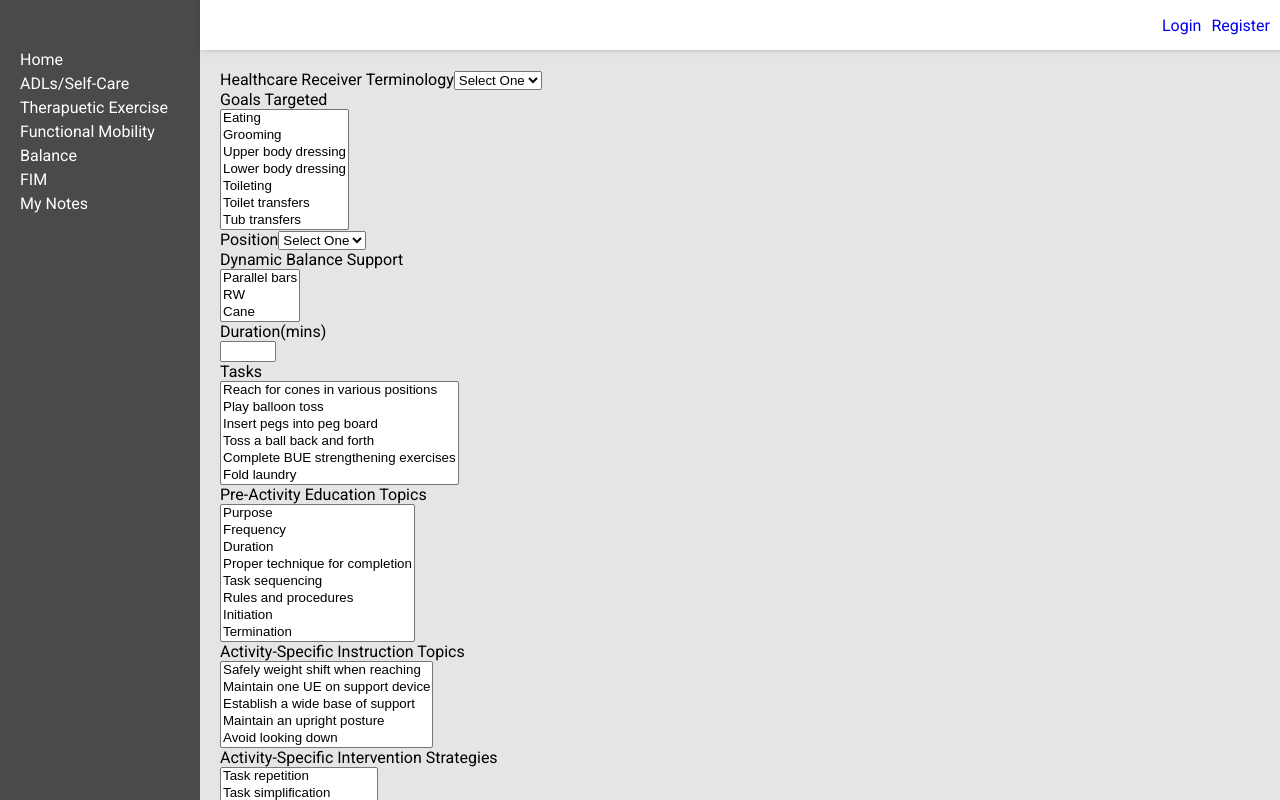
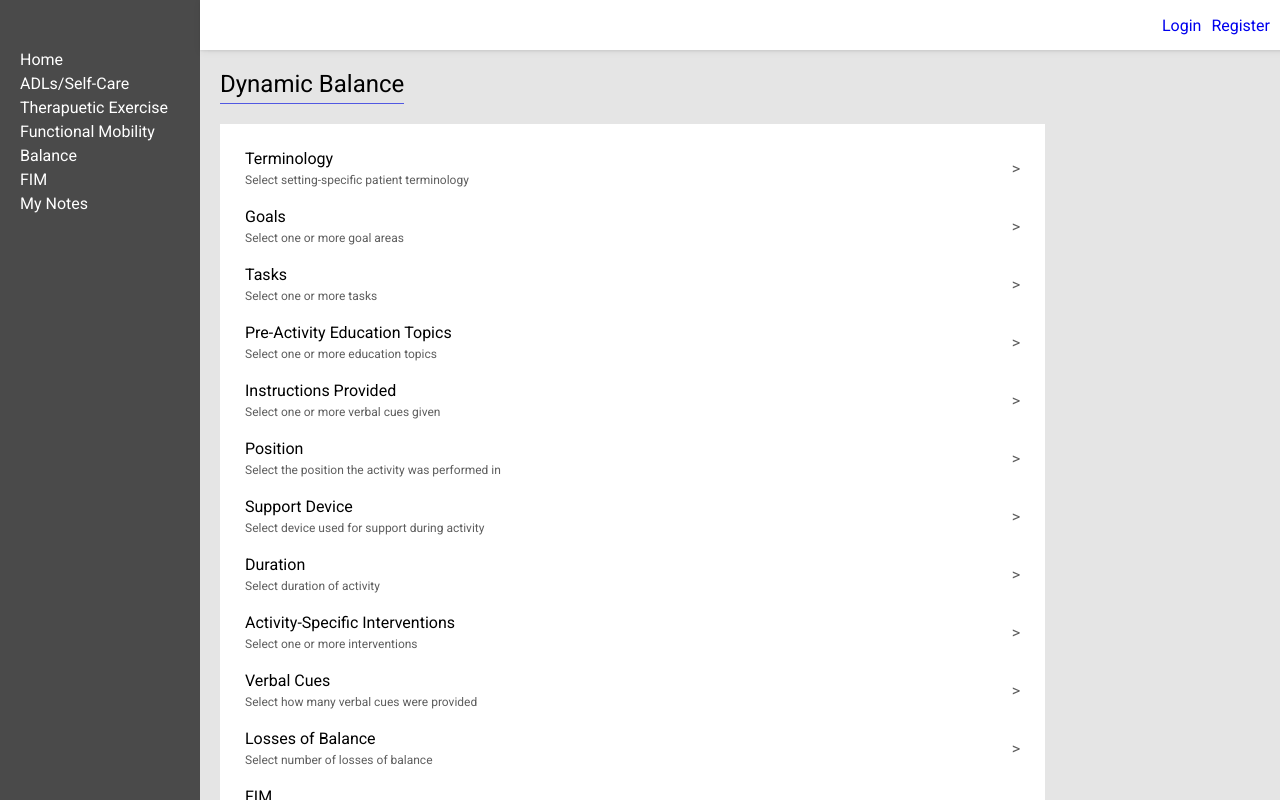
Before and after one commit to adorgan/soap-note, a React (Create React App) app in the folder client/: page /dynamic-balance in a window 1280 px wide. Shown: the top 800 px of the page. Built offline with nearby package versions, Linux system fonts and the light colour scheme.

Commit message:
added dynamic balance

```diff
--- a/client/src/components/Balance/DynamicBalance.js
+++ b/client/src/components/Balance/DynamicBalance.js
@@ -1,100 +1,400 @@
+import { useState, useEffect, useReducer } from "react";
 import SelectInput from "../SelectInput";
 import MultiSelectInput from "../MultiSelectInput";
+import NumberInput from "../NumberInput";
+import postData from "../../utils/postRequest";
+import FormSelect from "../FormSelect";
+import Modal from "../Modal";
+import MultiSelectModal from "../ModalContent/MultiSelectModal";
+import SingleSelectModal from "../ModalContent/SingleSelectModal";
+import NumberInputModal from "../ModalContent/NumberInputModal";
+import capitalizeEveryWord from "../../utils/capitalizeEveryWord";
 import constants from "../../utils/constants";
-import NumberInput from "../NumberInput";
+import SubmitButton from "../SubmitButton";
+import NarrativeBlurb from "../NarrativeBlurb";
 
-export default function DynamicBalance({
-    handleMultiSelectChange,
-    handleSingleSelectChange,
-}) {
+const defaultFormState = {
+  patient: "",
+  goals: [],
+  position: "",
+  support: "",
+  duration: 0,
+  tasks: [],
+  education: [],
+  instruction: [],
+  interventions: [],
+  LOB: 0,
+  fim: "",
+  verbal_cueing: "",
+};
+
+const formReducer = (state, event) => {
+  if (event.reset) {
+    return defaultFormState;
+  }
+  return {
+    ...state,
+    [event.name]: event.value,
+  };
+};
+
+export default function DynamicBalance({ title }) {
+  const [blurb, setBlurb] = useState("");
+  const [formData, setFormData] = useReducer(formReducer, defaultFormState);
+  const [modalContent, setModalContent] = useState("");
+  const [modalVisible, setModalVisible] = useState(false);
+  const [blurbVisible, setBlurbVisible] = useState(false);
+
+  const handleSubmit = (e) => {
+    e.preventDefault();
+    postData("/balance", formData).then((data) => {
+      setBlurb(data);
+      setBlurbVisible(true);
+    });
+  };
+
+  const onClickNext = (modal, name, value, subtitleID, subtitle) => {
+    setModalContent(modal);
+    if (value.constructor === Array) {
+      if (value.length > 0) {
+        let str = value.join(", ");
+        document.getElementById(subtitleID).innerHTML =
+          capitalizeEveryWord(str);
+      } else {
+        document.getElementById(subtitleID).innerHTML = subtitle;
+      }
+    } else {
+      if (value === "0") {
+        document.getElementById(subtitleID).innerHTML = subtitle;
+      } else if (value.length !== 0) {
+        document.getElementById(subtitleID).innerHTML =
+          capitalizeEveryWord(value);
+      } else {
+        document.getElementById(subtitleID).innerHTML = subtitle;
+      }
+    }
+
+    setFormData({
+      name: name,
+      value: value,
+    });
+  };
+
+  const handleModalVisit = (component) => {
+    setModalContent(component);
+    setModalVisible(true);
+  };
+
+  const handleOkModalClick = (name, value, subtitleID, subtitle) => {
+    const modal = document.getElementById("myModal");
+    modal.style.display = "none";
+    setModalVisible(false);
+
+    if (value.constructor === Array) {
+      if (value.length > 0) {
+        let str = value.join(", ");
+        document.getElementById(subtitleID).innerHTML =
+          capitalizeEveryWord(str);
+      } else {
+        document.getElementById(subtitleID).innerHTML = subtitle;
+      }
+    } else {
+      if (value === "0") {
+        document.getElementById(subtitleID).innerHTML = subtitle;
+      } else if (value.length !== 0) {
+        document.getElementById(subtitleID).innerHTML =
+          capitalizeEveryWord(value);
+      } else {
+        document.getElementById(subtitleID).innerHTML = subtitle;
+      }
+    }
+
+    setFormData({
+      name: name,
+      value: value,
+    });
+  };
+
+  useEffect(() => {
+    if (modalVisible) {
+      const modal = document.getElementById("myModal");
+      modal.style.display = "block";
+      window.onclick = function (event) {
+        if (event.target === modal) {
+          modal.style.display = "none";
+          setModalVisible(false);
+        }
+      };
+    }
+  }, [modalVisible]);
+
+  const fimModal = (
+    <SingleSelectModal
+      key={"fim-score"}
+      name={"fim"}
+      title={"FIM"}
+      subtitleID="physical-assistance-subtitle-id"
+      subtitle="Select how much assistance was provided"
+      options={constants.fim_options}
+      onOkayClick={handleOkModalClick}
+      prevSelected={formData.fim}
+      onClickNext={onClickNext}
+    />
+  );
+
+  const lossOfBalanceModal = (
+    <NumberInputModal
+      key="LOB"
+      name="LOB"
+      id="LOB"
+      label="Losses of Balance"
+      min={0}
+      max={10}
+      prevValue={formData.LOB}
+      onOkayClick={handleOkModalClick}
+      subtitle="Select number of losses of balance"
+      subtitleID="lob-subtitle-id"
+      nextModal={fimModal}
+      onClickNext={onClickNext}
+    />
+  );
+  const verbalCuesModal = (
+    <SingleSelectModal
+      key={"verbal-cues-score"}
+      name={"verbal_cueing"}
+      title={"Verbal Cues"}
+      subtitleID="verbal-cues-subtitle-id"
+      subtitle="Select how many verbal cues were provided"
+      options={constants.verbal_cues_options}
+      onOkayClick={handleOkModalClick}
+      prevSelected={formData.verbal_cueing}
+      nextModal={lossOfBalanceModal}
+      onClickNext={onClickNext}
+    />
+  );
+  const interventionsModal = (
+    <MultiSelectModal
+      key={"interventions"}
+      name={"interventions"}
+      title={"Activity-Specific Intervention Strategies"}
+      subtitleID="interventions-subtitle-id"
+      options={constants.dynamic_balance.intervention}
+      onOkayClick={handleOkModalClick}
+      prevSelected={formData.interventions}
+      subtitle="Select one or more interventions"
+      nextModal={verbalCuesModal}
+      onClickNext={onClickNext}
+    />
+  );
+
+  const durationModal = (
+    <NumberInputModal
+      key="duration"
+      name="duration"
+      id="duration"
+      label="Duration"
+      min={0}
+      max={20}
+      prevValue={formData.duration}
+      onOkayClick={handleOkModalClick}
+      subtitle="Select duration of activity"
+      subtitleID="duration-subtitle-id"
+      nextModal={interventionsModal}
+      onClickNext={onClickNext}
+    />
+  );
+  const supportModal = (
+    <SingleSelectModal
+      key={"support-device"}
+      name={"support"}
+      title={"Support Device"}
+      subtitleID="support-device-subtitle-id"
+      subtitle="Select device used for support during activity"
+      options={constants.dynamic_balance.support}
+      onOkayClick={handleOkModalClick}
+      prevSelected={formData.support}
+      nextModal={durationModal}
+      onClickNext={onClickNext}
+    />
+  );
+
+  const positionModal = (
+    <SingleSelectModal
+      key="position"
+      name="position"
+      title="Position"
+      subtitleID="position-subtitle-id"
+      subtitle="Select the position the activity was performed in"
+      options={constants.position}
+      onOkayClick={handleOkModalClick}
+      prevSelected={formData.position}
+      nextModal={supportModal}
+      onClickNext={onClickNext}
+    />
+  );
+
+  const specificVerbalCuesModal = (
+    <MultiSelectModal
+      key={"instruction"}
+      name={"instruction"}
+      title={"Instructions Provided"}
+      subtitleID="verbal-cues-given-subtitle-id"
+      subtitle="Select one or more verbal cues given"
+      options={constants.dynamic_balance.instruction}
+      onOkayClick={handleOkModalClick}
+      prevSelected={formData.instruction}
+      nextModal={positionModal}
+      onClickNext={onClickNext}
+    />
+  );
+
+  const educationModal = (
+    <MultiSelectModal
+      key={"education"}
+      name={"education"}
+      title={"Pre-Activity Education Topics"}
+      subtitle="Select one or more education topics"
+      subtitleID="education-subtitle-id"
+      options={constants.functionalActivityEducationTopics}
+      onOkayClick={handleOkModalClick}
+      prevSelected={formData.education}
+      nextModal={specificVerbalCuesModal}
+      onClickNext={onClickNext}
+    />
+  );
+
+  const tasksModal = (
+    <MultiSelectModal
+      key={"tasks"}
+      name={"tasks"}
+      title={"Tasks"}
+      subtitleID="tasks-subtitle-id"
+      subtitle="Select one or more tasks"
+      options={constants.dynamic_balance.tasks}
+      onOkayClick={handleOkModalClick}
+      prevSelected={formData.tasks}
+      nextModal={educationModal}
+      onClickNext={onClickNext}
+    />
+  );
+
+  const goalsModal = (
+    <MultiSelectModal
+      key={"goals"}
+      name={"goals"}
+      title={"Goals"}
+      subtitleID="goals-subtitle-id"
+      options={constants.goal_options}
+      onOkayClick={handleOkModalClick}
+      prevSelected={formData.goals}
+      subtitle="Select one or more goal areas"
+      nextModal={tasksModal}
+      onClickNext={onClickNext}
+    />
+  );
+
+  const terminologyModal = (
+    <SingleSelectModal
+      key={"patient-terminology"}
+      name={"patient"}
+      title={"Terminology"}
+      subtitleID="pt-terminology-subtitle-id"
+      subtitle="Select setting-specific patient terminology"
+      options={constants.patient_name_options}
+      onOkayClick={handleOkModalClick}
+      prevSelected={formData.patient}
+      nextModal={goalsModal}
+      onClickNext={onClickNext}
+    />
+  );
+
   return (
     <>
-            <SelectInput
-                label="Healthcare Receiver Terminology"
-                id="dynamic_balance_patient"
-                name="dynamic_balance_patient"
-                handleChange={handleSingleSelectChange}
-                options={constants.patientTerm}
+      <div className="content-title">{title}</div>
+      <form onSubmit={handleSubmit}>
+        <FormSelect
+          title={"Terminology"}
+          subtitleID="pt-terminology-subtitle-id"
+          subtitle="Select setting-specific patient terminology"
+          onClick={() => handleModalVisit(terminologyModal)}
         />
-            <MultiSelectInput
-                label="Goals Targeted"
-                id="dynamic_balance_goals"
-                name="dynamic_balance_goals"
-                handleChange={handleMultiSelectChange}
-                options={constants.goals}
+        <FormSelect
+          title="Goals"
+          subtitle="Select one or more goal areas"
+          subtitleID="goals-subtitle-id"
+          onClick={() => handleModalVisit(goalsModal)}
         />
-            <SelectInput
-                label="Position"
-                id="dynamic_balance_position"
-                name="dynamic_balance_position"
-                handleChange={handleSingleSelectChange}
-                options={constants.dynamic_balance.position}
+
+        <FormSelect
+          title={"Tasks"}
+          subtitleID="tasks-subtitle-id"
+          subtitle="Select one or more tasks"
+          onClick={() => handleModalVisit(tasksModal)}
         />
-            <MultiSelectInput
-                label="Dynamic Balance Support"
-                id="dynamic_balance_support"
-                name="dynamic_balance_support"
-                handleChange={handleMultiSelectChange}
-                options={constants.dynamic_balance.support}
+
+        <FormSelect
+          title={"Pre-Activity Education Topics"}
+          subtitle="Select one or more education topics"
+          subtitleID="education-subtitle-id"
+          onClick={() => handleModalVisit(educationModal)}
         />
-            <NumberInput
-                name="dynamic_balance_duration"
-                id="dynamic_balance_duration"
-                label="Duration(mins)"
-                min={0}
-                max={20}
-                handleChange={handleSingleSelectChange}
+        <FormSelect
+          title={"Instructions Provided"}
+          subtitleID="verbal-cues-given-subtitle-id"
+          subtitle="Select one or more verbal cues given"
+          onClick={() => handleModalVisit(specificVerbalCuesModal)}
         />
-            <MultiSelectInput
-                label="Tasks"
-                id="dynamic_balance_tasks"
-                name="dynamic_balance_tasks"
-                handleChange={handleMultiSelectChange}
-                options={constants.dynamic_balance.tasks}
+
+        <FormSelect
+          title="Position"
+          subtitleID="position-subtitle-id"
+          subtitle="Select the position the activity was performed in"
+          onClick={() => handleModalVisit(positionModal)}
         />
-            <MultiSelectInput
-                label="Pre-Activity Education Topics"
-                id="dynamic_balance_education"
-                name="dynamic_balance_education"
-                handleChange={handleMultiSelectChange}
-                options={constants.dynamic_balance.education}
+
+        <FormSelect
+          title={"Support Device"}
+          subtitleID="support-device-subtitle-id"
+          subtitle="Select device used for support during activity"
+          onClick={() => handleModalVisit(supportModal)}
         />
-            <MultiSelectInput
-                label="Activity-Specific Instruction Topics"
-                id="dynamic_balance_instruction"
-                name="dynamic_balance_instruction"
-                handleChange={handleMultiSelectChange}
-                options={constants.dynamic_balance.instruction}
+
+        <FormSelect
+          title="Duration"
+          subtitle="Select duration of activity"
+          subtitleID="duration-subtitle-id"
+          onClick={() => handleModalVisit(durationModal)}
         />
-            <MultiSelectInput
-                label="Activity-Specific Intervention Strategies"
-                id="dynamic_balance_interventions"
-                name="dynamic_balance_interventions"
-                handleChange={handleMultiSelectChange}
-                options={constants.dynamic_balance.intervention}
+
+        <FormSelect
+          title="Activity-Specific Interventions"
+          subtitle="Select one or more interventions"
+          subtitleID="interventions-subtitle-id"
+          onClick={() => handleModalVisit(interventionsModal)}
         />
-            <NumberInput
-                name="dynamic_balance_LOB"
-                id="dynamic_balance_LOB"
-                label="# Losses of balance"
-                min={0}
-                max={20}
-                handleChange={handleSingleSelectChange}
+
+        <FormSelect
+          title="Verbal Cues"
+          subtitle="Select how many verbal cues were provided"
+          subtitleID="verbal-cues-subtitle-id"
+          onClick={() => handleModalVisit(verbalCuesModal)}
         />
-            <SelectInput
-                label="FIM"
-                name="dynamic_balance_fim"
-                id="dynamic_balance_fim"
-                handleChange={handleSingleSelectChange}
-                options={constants.assessments.fim}
+        <FormSelect
+          title="Losses of Balance"
+          subtitle="Select number of losses of balance"
+          subtitleID="lob-subtitle-id"
+          onClick={() => handleModalVisit(lossOfBalanceModal)}
         />
-            <SelectInput
-                label="Verbal Cueing Required"
-                name="dynamic_balance_verbal_cueing"
-                id="dynamic_balance_verbal_cueing"
-                handleChange={handleSingleSelectChange}
-                options={constants.assessments.verbalCues}
+        <FormSelect
+          title={"FIM"}
+          subtitleID="physical-assistance-subtitle-id"
+          subtitle="Select how much assistance was provided"
+          onClick={() => handleModalVisit(fimModal)}
         />
+        <Modal modalContent={modalContent} />
+        <SubmitButton />
+      </form>
+      {blurbVisible && <NarrativeBlurb text={blurb} id="goal_blurb" />}
     </>
   );
 }
--- a/client/src/components/Routes.js
+++ b/client/src/components/Routes.js
@@ -45,7 +45,7 @@ const Routes = () => {
         <FunctionalMobility />
       </Route>
       <Route path="/dynamic-balance">
-        <DynamicBalance />
+        <DynamicBalance title="Dynamic Balance" />
       </Route>
       <Route path="/static-balance">
         <StaticBalance />
--- a/client/src/utils/constants.js
+++ b/client/src/utils/constants.js
@@ -1,4 +1,38 @@
 module.exports = {
+  verbal_cues_options: {
+    none: "no verbal cueing",
+    minimum: "minimum verbal cueing",
+    moderate: "moderate verbal cueing",
+    maximum: "maximum verbal cueing",
+  },
+  fim_options: {
+    independent: "independent",
+    modified_independent: "modified independent",
+    supervision: "supervision",
+    minimum_assistance: "minimum assistance",
+    moderate_assistance: "moderate assistance",
+    maximum_assistance: "maximum assistance",
+    total_assistance: "total assistance",
+  },
+  patient_name_options: {
+    patient: "patient",
+    client: "client",
+    resident: "resident",
+  },
+  goal_options: {
+    eating: "eating",
+    grooming: "grooming",
+    bathing: "bathing",
+    upper_body_dressing: "upper body dressing",
+    lower_body_dressing: "lower body dressing",
+    toileting: "toileting",
+    toilet_transfers: "toilet transfers",
+    tub_transfers: "tub transfers",
+  },
+  position: {
+    sitting: "sitting",
+    standing: "standing",
+  },
   assessments: {
     balance: [
       "normal",
@@ -47,15 +81,6 @@ module.exports = {
       "total verbal cueing",
     ],
   },
-  goals: [
-    "eating",
-    "grooming",
-    "upper body dressing",
-    "lower body dressing",
-    "toileting",
-    "toilet transfers",
-    "tub transfers",
-  ],
 
   plan: ["upgrade", "downgrade", "maintain"],
   armBikeNames: [
@@ -135,7 +160,6 @@ module.exports = {
     fmc: "fine motor coordination",
   },
 
-  position: ["seated", "standing", "supine with head of bed elevated"],
   position_exercise: ["seated", "standing"],
   location: ["bedroom", "bathroom"],
   toiletTransfer: {
@@ -609,15 +633,22 @@ module.exports = {
   },
   dynamic_balance: {
     position: ["seated", "standing"],
-    support: ["parallel bars", "RW", "cane"],
-    tasks: [
-      "reach for cones in various positions",
-      "play balloon toss",
-      "insert pegs into peg board",
-      "toss a ball back and forth",
-      "complete BUE strengthening exercises",
-      "fold laundry",
-    ],
+    support: {
+      parallel_bars: "parallel bars",
+      standard_walker: "standard walker",
+      two_wheel_walker: "2 wheel walker",
+      rollator: "rollator",
+      cane: "cane",
+      unsupported: "unsupported",
+    },
+    tasks: {
+      reach_cones: "reach for cones in various positions",
+      balloon_toss: "play balloon toss",
+      insert_pegs: "insert pegs into peg board",
+      ball_toss: "toss a ball back and forth",
+      bue_strengthening: "complete BUE strengthening exercises",
+      fold_laundry: "fold laundry",
+    },
     education: [
       "purpose",
       "frequency",
@@ -628,25 +659,25 @@ module.exports = {
       "initiation",
       "termination",
     ],
-    instruction: [
-      "safely weight shift when reaching",
-      "maintain one UE on support device",
-      "establish a wide base of support",
-      "maintain an upright posture",
-      "avoid looking down",
-    ],
-    intervention: [
-      "task repetition",
-      "task simplification",
-      "forward chaining",
-      "backward chaining",
-      "adaptive equipment",
-      "tactile cueing",
-      "visual cueing",
-      "modeling",
-      "task modification",
-      "adapting the environment",
-    ],
+    instruction: {
+      weight_shift: "safely weight shift when reaching",
+      maintain_support: "maintain one UE on support device",
+      base_of_support: "establish a wide base of support",
+      posture: "maintain an upright posture",
+      looking_down: "avoid looking down",
+    },
+    intervention: {
+      task_repetition: "task repetition",
+      task_simplification: "task simplification",
+      forward_chaining: "forward chaining",
+      backward_chaining: "backward chaining",
+      adaptive_equipment: "adaptive equipment",
+      tactile_cueing: "tactile cueing",
+      visual_cueing: "visual cueing",
+      modeling: "modeling",
+      task_modification: "task modification",
+      adapt_environment: "adapting the environment",
+    },
   },
   static_balance: {
     position: ["seated", "standing"],
```
Lines whose indentation alone changed are shown as unchanged.
